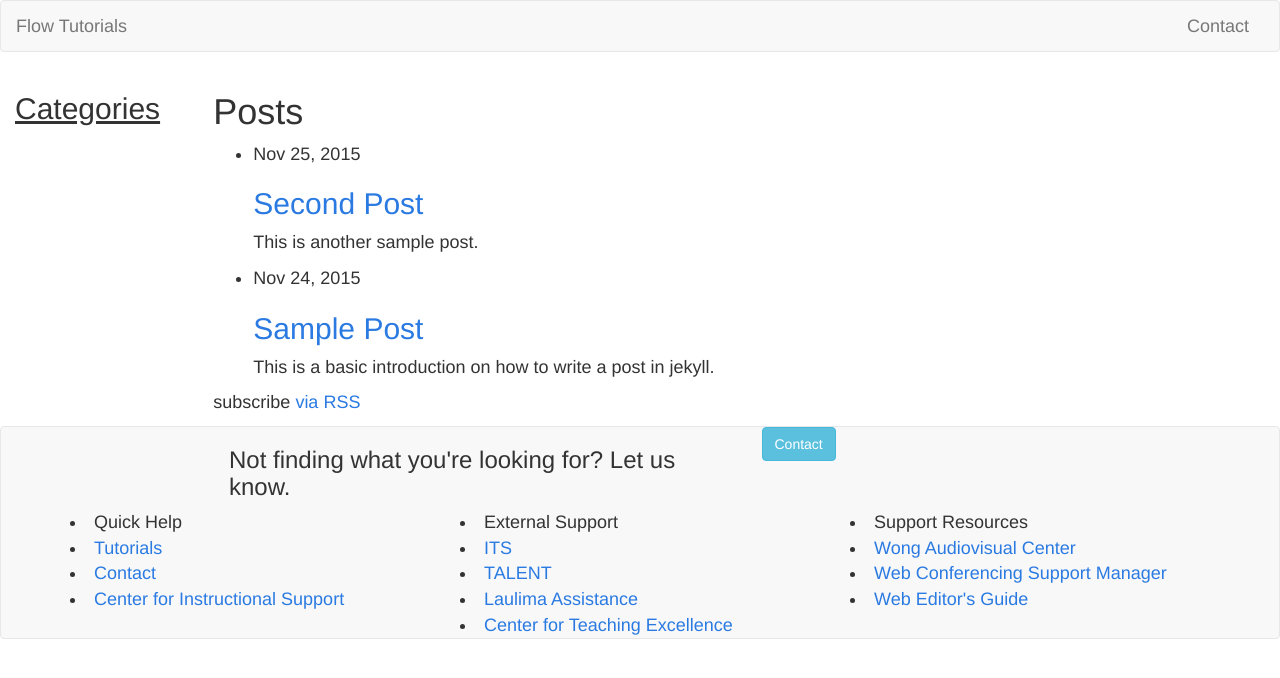
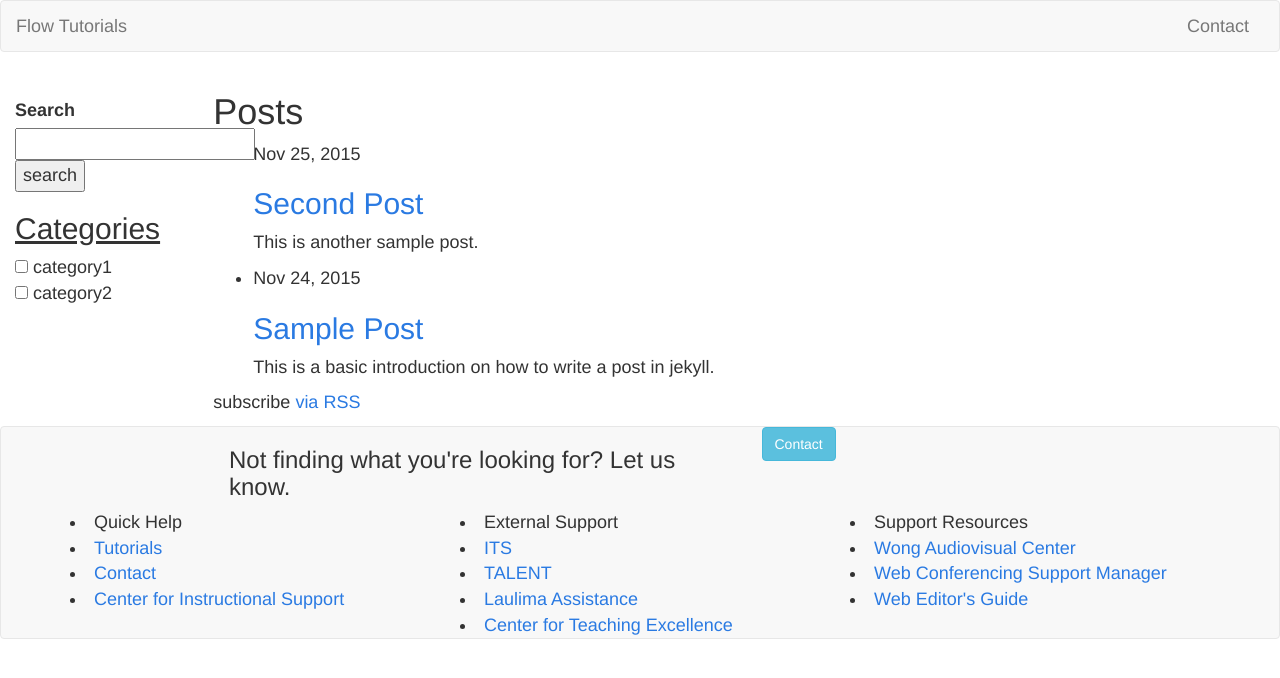
Before and after one commit to uhm-coe/assist, a Jekyll site: the page built from index.html, in a window 1280 px wide. Shown: the top 678 px of the page. Built offline with Jekyll 4.4.1, drawn with Linux system fonts in a browser that asks for light colours; comment, search, counter and statistics services are not loaded.

Commit message:
craeted search filter

```diff
--- a/_includes/footer.html
+++ b/_includes/footer.html
@@ -36,4 +36,5 @@
 
 <script type="text/javascript" src="{{ "/assets/js/jquery.min.js" | prepend: site.baseurl }}"></script>
 <script type="text/javascript" src="{{ "/assets/js/bootstrap.min.js" | prepend: site.baseurl }}"></script>
-<script type="text/javascript" src="{{ "/assets/js/test.js" | prepend: site.baseurl }}"></script>
+<script type="text/javascript" src="{{ "/assets/js/lunr.min.js" | prepend: site.baseurl }}"></script>
+<script type="text/javascript" src="{{ "/assets/js/custom.js" | prepend: site.baseurl }}"></script>
--- a/_layouts/page.html
+++ b/_layouts/page.html
@@ -10,7 +10,17 @@ layout: default
   <div class="container-fluid">
     <div class="row">
       <div class="sidebar col-md-2">
+        <br />
+<form action="get" id="site_search">
+  <label for="search_box">Search</label><input type="text" id="search_box">
+  <input type="submit" value="search">
+</form>
+
+<ul id="search_results"></ul>
         <h2><u>Categories</u></h2>
+        {% for post in site.posts %}
+          <input type="checkbox"> {{ post.category }} <br />
+        {% endfor %}
       </div>
       <div class="content col-md-offset-2">
         {{ content }}
--- a/_posts/2015-11-24-welcome-to-jekyll.markdown
+++ b/_posts/2015-11-24-welcome-to-jekyll.markdown
@@ -2,7 +2,7 @@
 layout: post
 title:  "Sample Post"
 date:   2015-11-24 13:46:32 -1000
-category: category1
+category: category2
 tags: tag1, tag2, tag3
 author: Myles Enriquez
 materials: computer, internet connection
--- a/assets/js/test.js
+++ /dev/null
@@ -1,6 +0,0 @@
-// ---
-// ---
-$( document ).ready( function() {
-// Test alert box
-  console.log("it works!");
-});
```
